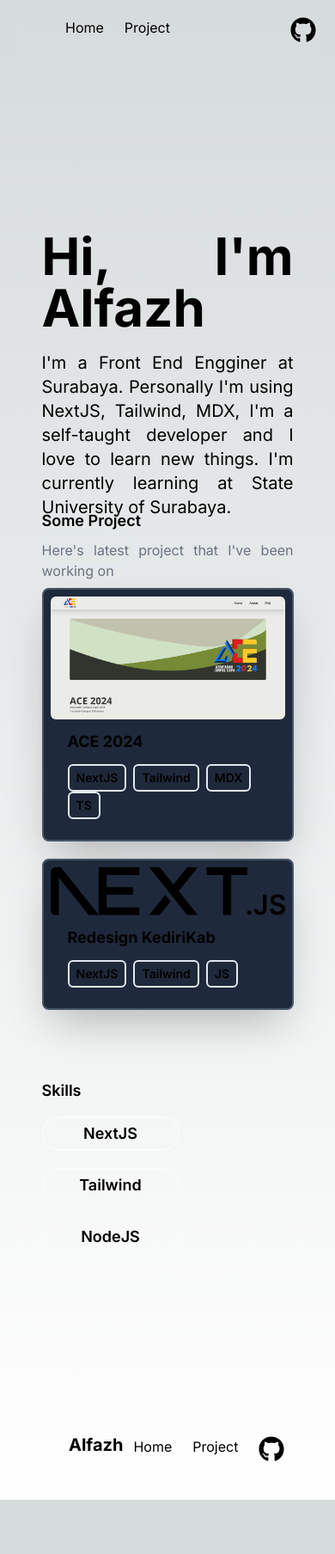
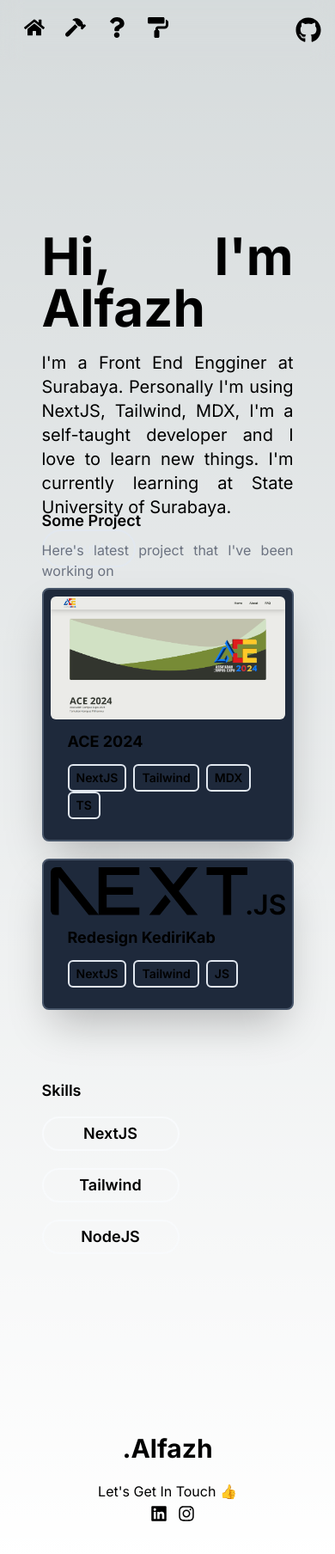
Before and after one commit to alfazh123/Alfazh-page, a Next.js app: page / in a window 390 px wide. Shown: the top 1808 px of the page at 86% size. Before the commit the page ends 1745 px from the top, so only its background shows below. Built offline with nearby package versions, Linux system fonts and the light colour scheme.

Commit message:
feat: icon and fix responsive

```diff
--- a/app/ui/footer.tsx
+++ b/app/ui/footer.tsx
@@ -1,5 +1,11 @@
 import Link from "next/link";
-import { FaGithub } from "react-icons/fa";
+import {
+  FaGithub,
+  FaHome,
+  FaInstagram,
+  FaLinkedin,
+  FaLink,
+} from "react-icons/fa";
 
 interface FooterProps {
   title: string;
@@ -8,33 +14,41 @@ interface FooterProps {
 
 const links = [
   {
-    href: "/",
-    label: "Home",
+    href: "https://www.linkedin.com/in/ahmd-mufahras-li-alfazh-assardew-031a08255/",
+    label: "Ahmd Mufahras Li Alfazh Assardew",
+    icon: <FaLinkedin className="text-xl" />,
   },
   {
-    href: "/project",
-    label: "Project",
+    href: "https://www.instagram.com/ahmd_alfazh/",
+    label: "ahmd_afazh",
+    icon: <FaInstagram className="text-xl" />,
   },
+  // {
+  //   href: "https://github.com/alfazh123",
+  //   label: "Code",
+  //   icon: <FaLink className="text-xl" />,
+  // },
 ];
 
 export default function Footer() {
   return (
-    <div className="flex justify-between px-20 py-10">
-      <h1 className="font-bold text-xl">Alfazh</h1>
-      <ul className="flex justify-between w-60">
-        {links.map(({ href, label }) => (
-          <li key={`${href}${label}`}>
-            <Link href={href}>
-              <p className="px-3 py-1 rounded-full hover:underline">{label}</p>
-            </Link>
-          </li>
-        ))}
-        <li className="px-3 py-1 rounded-full">
-          <Link href="https://github.com/alfazh123">
-            <FaGithub className="text-3xl" />
-          </Link>
-        </li>
-      </ul>
+    <div className="flex md:flex-row flex-col md:px-20 px-4 py-10 md:justify-between justify-center items-center">
+      <h1 className="font-bold text-3xl flex md:mb-0 mb-5">.Alfazh</h1>
+      <div className="items-center flex md:flex-row flex-col">
+        <p>Let's Get In Touch 👍 </p>
+        <ul className="justify-between flex">
+          {links.map(({ href, label, icon }) => (
+            <li key={`${href}${label}`}>
+              <Link href={href} className="flex">
+                <p className="pl-3 py-1 rounded-full hover:underline">{icon}</p>
+                {/* <p className="pl-2 py-1 rounded-full hover:underline">
+                  {label}
+                </p> */}
+              </Link>
+            </li>
+          ))}
+        </ul>
+      </div>
     </div>
   );
 }
--- a/app/ui/navbar.tsx
+++ b/app/ui/navbar.tsx
@@ -1,30 +1,49 @@
 import Link from "next/link";
-import { FaGithub } from "react-icons/fa";
+import {
+  FaGithub,
+  FaHome,
+  FaHammer,
+  FaQuestion,
+  FaPaintRoller,
+} from "react-icons/fa";
 
 const links = [
   {
     href: "/",
     label: "Home",
+    icon: <FaHome className="text-2xl" />,
   },
   {
     href: "/project",
     label: "Project",
+    icon: <FaHammer className="text-2xl" />,
+  },
+  {
+    href: "/about",
+    label: "About",
+    icon: <FaQuestion className="text-2xl" />,
+  },
+  {
+    href: "/art",
+    label: "Art",
+    icon: <FaPaintRoller className="text-2xl" />,
   },
 ];
 
 export default function Navbar() {
   return (
     <div className="fixed flex justify-between w-full backdrop-blur-md">
-      <ul className="flex px-16 py-5">
-        {links.map(({ href, label }) => (
+      <ul className="md:px-16 flex px-4 py-5">
+        {links.map(({ href, label, icon }) => (
           <li key={`${href}${label}`}>
             <Link href={href}>
-              <p className="hover:underline px-3">{label}</p>
+              <p className="hover:underline px-3 sm:flex hidden">{label}</p>
+              <p className="hover:underline px-3 sm:hidden flex">{icon}</p>
             </Link>
           </li>
         ))}
       </ul>
-      <div className="flex justify-end px-16 py-5">
+      <div className="flex md:px-16 px-4 py-5">
         <a href="https://github.com/alfazh123">
           <FaGithub className="text-3xl" />
         </a>
```
